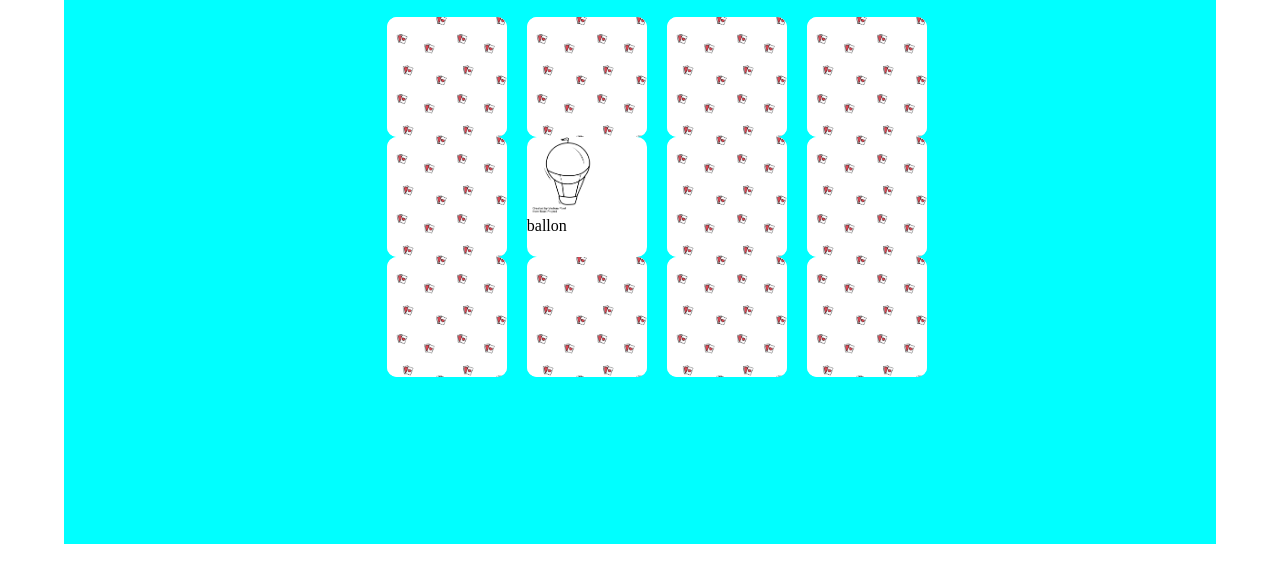
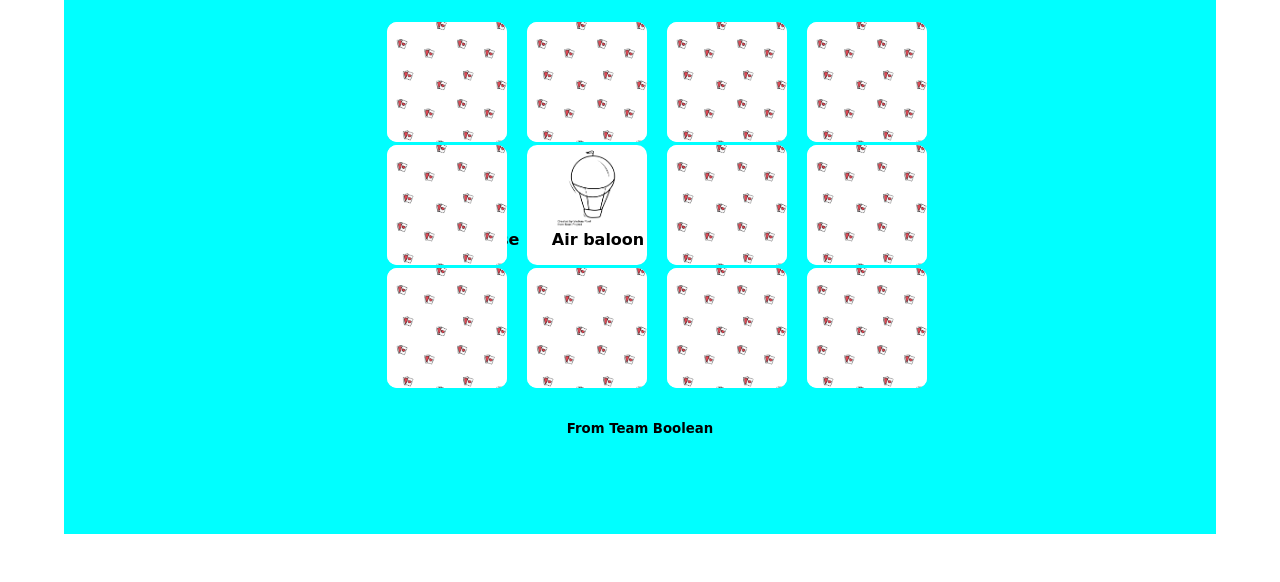
Before and after one commit to Alexellevu/html-css-memory, a plain HTML site: page index.html in a window 1280 px wide. Shown: the part 56-638 px from the top of the page. Drawn offline with Linux system fonts and the light colour scheme.

Commit message:
testo immagini + footer

```diff
--- a/index.html
+++ b/index.html
@@ -17,46 +17,48 @@
         <!-- prima riga -->
         <div class="riga clearfix">
             <!-- quadrato 1 -->
-            <div class="quadrato"><img src="/img/noun_Cruise_Ship_3134824.png" class="img" alt=""><div class="cover"></div></div>
+            <div class="quadrato"><img src="/img/noun_Cruise_Ship_3134824.png" class="img" alt=""><span><strong>Cruise</strong> </span><div class="cover"></div></div>
             <!-- quadrato 2 -->
-            <div class="quadrato"><img src="/img/noun_Tram_3134750.png" class="img" alt=""><div class="cover"></div></div>
+            <div class="quadrato"><img src="/img/noun_Tram_3134750.png" class="img" alt=""><span> <strong>Tram</strong> </span><div class="cover"></div></div>
             <!-- quadrato 3 -->
-            <div class="quadrato"><img src="img/noun_air_balloon_3134741.png" class="img" alt=""><div class="cover"></div></div>
+            <div class="quadrato"><img src="img/noun_air_balloon_3134741.png" class="img" alt=""><span><strong>Air baloon</strong> </span><div class="cover"></div></div>
             <!-- quadrato 4 -->
-            <div class="quadrato"><img src="img/noun_Cruise_Ship_3134824.png" class="img" alt=""><div class="cover"></div></div>
+            <div class="quadrato"><img src="img/noun_Cruise_Ship_3134824.png" class="img" alt=""><span><strong>Cruise</strong></span><div class="cover"></div></div>
         </div>
 
         <!-- seconda riga -->
         <div class="riga clearfix">
             <!-- quadrato 1 -->
-            <div class="quadrato"><img src="/img/noun_Cruise_Ship_3134824.png" class="img" alt=""><div class="cover"></div></div>
+            <div class="quadrato"><img src="/img/noun_Cruise_Ship_3134824.png" class="img" alt=""><span><strong>noun Cruise</strong> </span><div class="cover"></div></div>
+
             <!-- quadrato 2 -->
-
             <div class="quadrato">
-                <img src="/img/noun_air_balloon_3134741.png" class="img" alt="" > <span>ballon</span>
+                <img src="/img/noun_air_balloon_3134741.png" class="img" alt="" ><span><strong>Air baloon</strong></span>
             </div>
 
+            <!-- quadrato 3 -->
+            <div class="quadrato"><img src="/img/noun_Tram_3134750.png" class="img" alt=""><span><strong>nou Tram</strong></span><div class="cover"></div></div>
 
-            <!-- quadrato 3 -->
-            <div class="quadrato"><img src="/img/noun_Tram_3134750.png" class="img" alt=""><div class="cover"></div></div>
             <!-- quadrato 4 -->
-            <div class="quadrato"><img src="img/noun_air_balloon_3134741.png" class="img" alt=""><div class="cover"></div></div>
+            <div class="quadrato"><img src="img/noun_air_balloon_3134741.png" class="img" alt=""><span>Air Baloon</span><div class="cover"></div></div>
         </div>
 
         <!-- terza riga -->
         <div class="riga clearfix">
             <!-- quadrato 1 -->
-            <div class="quadrato"><img src="/img/noun_Tractor_3134797.png" class="img" alt=""><div class="cover"></div></div>
+            <div class="quadrato"><img src="/img/noun_Tractor_3134797.png" class="img" alt=""><span><strong>Tractor</strong></span><div class="cover"></div></div>
             <!-- quadrato 2 -->
-            <div class="quadrato"><img src="/img/noun_Tram_3134750.png" class="img" alt=""><div class="cover"></div></div>
+            <div class="quadrato"><img src="/img/noun_Tram_3134750.png" class="img" alt=""><span><strong>Tram</strong></span><div class="cover"></div></div>
             <!-- quadrato 3 -->
-            <div class="quadrato"><img src="/img/noun_Tractor_3134797.png" class="img" alt=""><div class="cover"></div></div>
+            <div class="quadrato"><img src="/img/noun_Tractor_3134797.png" class="img" alt=""><span><strong>Tractor</strong></span><div class="cover"></div></div>
             <!-- quadrato 4 -->
-            <div class="quadrato"><img src="/img/noun_Tractor_3134797.png" class="img" alt=""><div class="cover"></div></div>
+            <div class="quadrato"><img src="/img/noun_Tractor_3134797.png" class="img" alt=""><span><strong>Tractor</strong></span><div class="cover"></div></div>
         </div>
 
         <!-- footer -->
-        <footer></footer>
+        <footer>
+            <h5>From Team Boolean</h5>
+        </footer>
 
     </div>
 
--- a/style.css
+++ b/style.css
@@ -7,7 +7,7 @@
 .contenitore{
     background-color:cyan;
     width: 90%;
-    height: 600px;
+    height: 590px;
     margin: auto;
 
 }
@@ -27,7 +27,7 @@
     width: 70%;
     height: 20%;
 
-    margin:0 auto;
+    margin:5px auto;
     padding-left: 150px;
 
 }
@@ -59,6 +59,8 @@
     float: left;
     margin-right: 20px;
 
+
+
 }
 
 .clearfix:after {
@@ -77,3 +79,24 @@
 .quadrato:hover .cover{
 display: none;
 }
+
+.quadrato > span{
+    font-family:'Nerko One', cursive;
+
+    position: relative;
+    left:25px;
+    top:5px;
+}
+
+.quadrato > img{
+    position: relative;
+    left: 25px;
+    top:5px;
+}
+
+footer h5{
+    font-family:'Nerko One', cursive;
+    text-align: center;
+    margin-top: 35px;
+
+}
```
